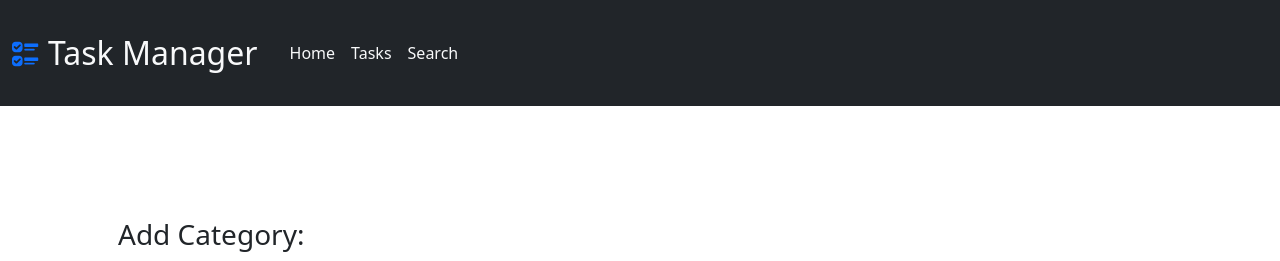
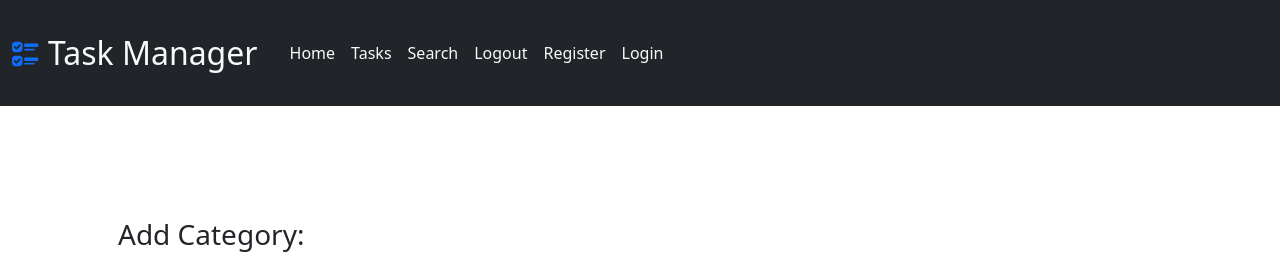
Before and after one commit to HosseinTahami/HW-98, a Django app: page /category/ in a window 1280 px wide. Shown: the top 261 px of the page. Run offline with Django 4.2, Linux system fonts and the light colour scheme; data that the repository does not hold is empty.

Commit message:
feat: Login, Logout, Register added to navbar

```diff
--- a/HW15/TaskManager/template/base.html
+++ b/HW15/TaskManager/template/base.html
@@ -32,6 +32,15 @@
                     {% endblock %}
                     <li class="nav-item">
                         <a class="nav-link text-light" href="{% url 'search' %}">Search</a>
+                    </li>
+                    <li class="nav-item">
+                        <a class="nav-link text-light" href="{% url 'search' %}">Logout</a>
+                    </li>
+                    <li class="nav-item">
+                        <a class="nav-link text-light" href="{% url 'search' %}">Register</a>
+                    </li>
+                    <li class="nav-item">
+                        <a class="nav-link text-light" href="{% url 'search' %}">Login</a>
                     </li>
                 </ul>
             </div>
```
